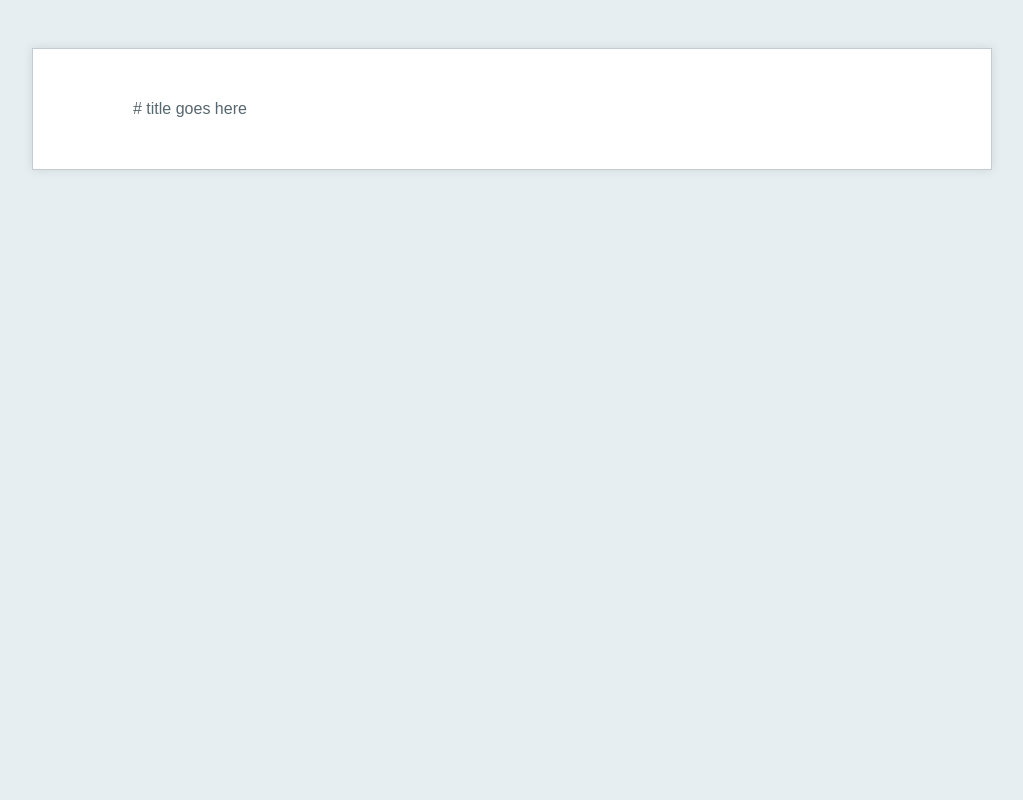
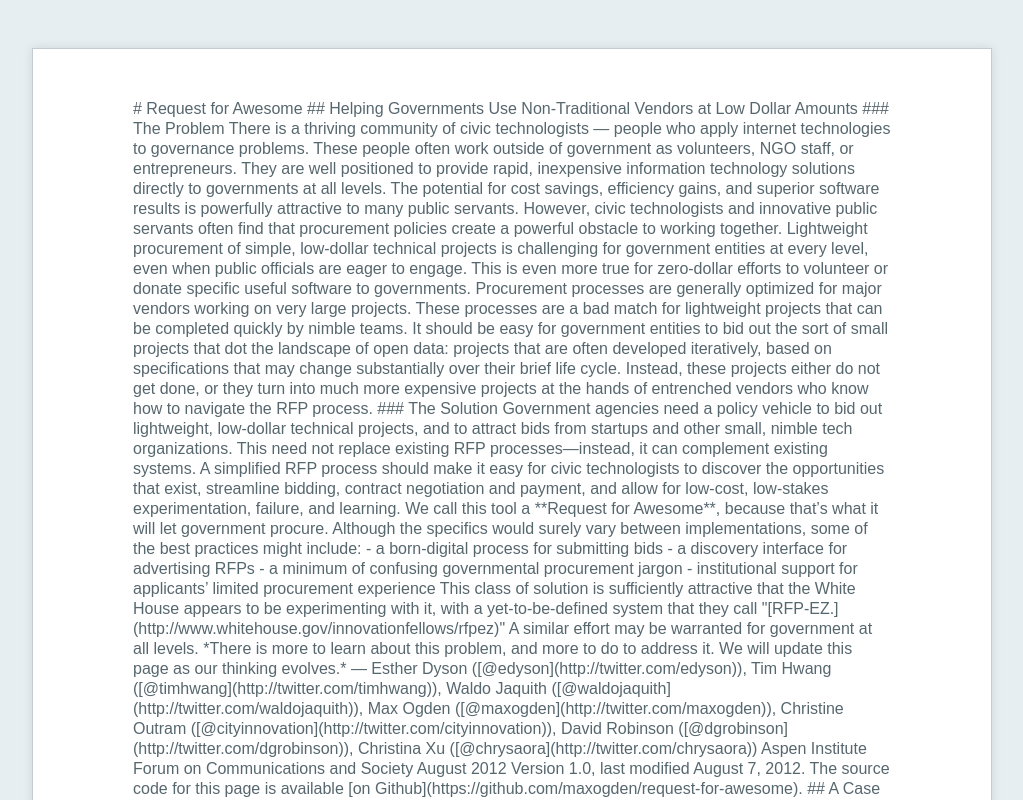
Before and after one commit to max-mapper/request-for-awesome, a plain HTML site: page index.html in a window 1280 px wide. Shown: the top 800 px of the page, without its empty margins (128-1151 px from the left). Drawn offline with nearby package versions, Linux system fonts and the light colour scheme.

Commit message:
import text

```diff
--- a/index.html
+++ b/index.html
@@ -23,7 +23,55 @@
                 <div class="content-preview-wrapper">
                   <div class="content-preview">
                     <div class="post-content">
-                      # title goes here
+                      # Request for Awesome
+
+                      ## Helping Governments Use Non-Traditional Vendors at Low Dollar Amounts
+
+                      ### The Problem
+
+                      There is a thriving community of civic technologists — people who apply internet technologies to governance problems. These people often work outside of government as volunteers, NGO staff, or entrepreneurs. They are well positioned to provide rapid, inexpensive information technology solutions directly to governments at all levels. The potential for cost savings, efficiency gains, and superior software results is powerfully attractive to many public servants.
+
+                      However, civic technologists and innovative public servants often find that procurement policies create a powerful obstacle to working together. Lightweight procurement of simple, low-dollar technical projects is challenging for government entities at every level, even when public officials are eager to engage. This is even more true for zero-dollar efforts to volunteer or donate specific useful software to governments. Procurement processes are generally optimized for major vendors working on very large projects. These processes are a bad match for lightweight projects that can be completed quickly by nimble teams.
+
+                      It should be easy for government entities to bid out the sort of small projects that dot the landscape of open data: projects that are often developed iteratively, based on specifications that may change substantially over their brief life cycle. Instead, these projects either do not get done, or they turn into much more expensive projects at the hands of entrenched vendors who know how to navigate the RFP process.
+
+                      ### The Solution
+
+                      Government agencies need a policy vehicle to bid out lightweight, low-dollar technical projects, and to attract bids from startups and other small, nimble tech organizations. This need not replace existing RFP processes—instead, it can complement existing systems. A simplified RFP process should make it easy for civic technologists to discover the opportunities that exist, streamline bidding, contract negotiation and payment, and allow for low-cost, low-stakes experimentation, failure, and learning.
+
+                      We call this tool a **Request for Awesome**, because that’s what it will let government procure.
+
+                      Although the specifics would surely vary between implementations, some of the best practices might include:
+
+                      - a born-digital process for submitting bids
+                      - a discovery interface for advertising RFPs
+                      - a minimum of confusing governmental procurement jargon
+                      - institutional support for applicants’ limited procurement experience
+
+                      This class of solution is sufficiently attractive that the White House appears to be experimenting with it, with a yet-to-be-defined system that they call "[RFP-EZ.](http://www.whitehouse.gov/innovationfellows/rfpez)" A similar effort may be warranted for government at all levels.
+
+                      *There is more to learn about this problem, and more to do to address it. We will update this page as our thinking evolves.*
+
+                      — Esther Dyson ([@edyson](http://twitter.com/edyson)), Tim Hwang ([@timhwang](http://twitter.com/timhwang)), Waldo Jaquith ([@waldojaquith](http://twitter.com/waldojaquith)), Max Ogden ([@maxogden](http://twitter.com/maxogden)), Christine Outram ([@cityinnovation](http://twitter.com/cityinnovation)), David Robinson ([@dgrobinson](http://twitter.com/dgrobinson)), Christina Xu ([@chrysaora](http://twitter.com/chrysaora))
+                      Aspen Institute Forum on Communications and Society
+                      August 2012
+
+                      Version 1.0, last modified August 7, 2012. The source code for this page is available [on Github](https://github.com/maxogden/request-for-awesome).
+
+                      ## A Case in Point: The San Francisco Experience
+
+                      In the summer of 2011 a small non-profit in San Francisco, the Gray Area Foundation for the Arts, ran a series of civic hackathons collectively dubbed “The Summer of Smart.” The idea was simple: bring together a variety of stakeholders to build prototype solutions to the city’s most pressing challenges—in one weekend.
+
+                      One of the most compelling outcomes was an application named “SMART Muni.” The app used GPS technology to track all of the city’s buses, allowing transit managers to monitor problems and delays in real time, a significant improvement over the walkie-talkies and paper clipboards that were used to track issues at the time.
+
+                      Senior leadership at San Francisco’s Municipal Transit Agency were thrilled. Candidates running for mayor were equally excited. The local news even ran a story celebrating the fact that a technology problem that the city allocated 5 years to solve was prototyped in 48 hours.
+
+                      There was just one problem.
+
+                      Even though SMART Muni was cost-effective, implementable and ready for a pilot program, the city had no way of adopting it. The traditional RFP program favored large established vendors and there was simply no way to procure a lightweight solution on a trial or permanent basis.
+
+                      One year later, the project remains incomplete. San Francisco has no method of engaging developers at the scale of the Smart Muni project, and the city’s poor financial state combined with their RFP process provides no path forward. Although all parties involved would like to proceed, there is no method to do so. Everybody loses: the Municipal Transit Agency, the app developers, and the citizens of San Francisco.
+
                     </div>
                   </div>
                 </div>
```
